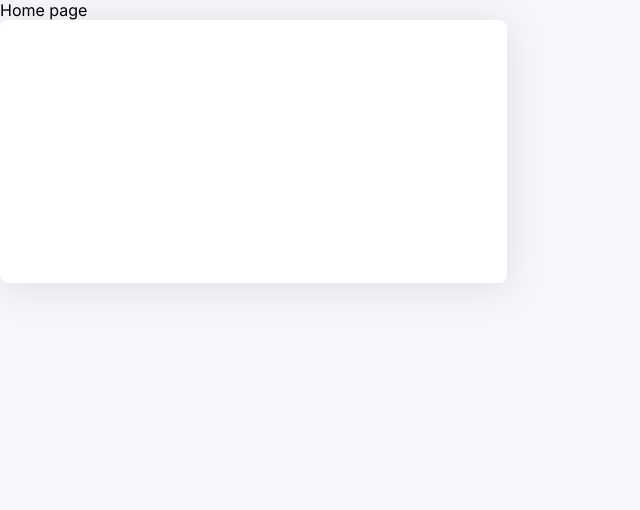
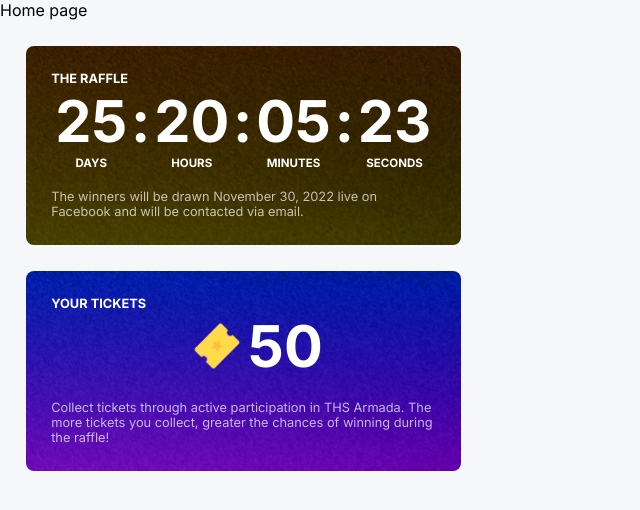
Before and after one commit to armada-ths/ac22, a React (Create React App) app: page / in a window 1280 px wide. Shown: the top 510 px of the page, without its empty margins (0-640 px from the left). Built offline with nearby package versions, Linux system fonts and the light colour scheme; the HTML template or start-up script is replaced by a standard one.

Commit message:
both count down & total ticktes components done

```diff
--- a/package.json
+++ b/package.json
@@ -11,6 +11,7 @@
     "@types/react": "^18.0.21",
     "@types/react-dom": "^18.0.6",
     "react": "^18.2.0",
+    "react-countdown": "^2.3.3",
     "react-dom": "^18.2.0",
     "react-router-dom": "^6.4.2",
     "react-scripts": "5.0.1",
--- a/src/components/Countdown/Countdown.css
+++ /dev/null
@@ -1,21 +0,0 @@
-.box {
-    display: flex;
-    flex-direction: column;
-    align-items: flex-start;
-    padding: 24px;
-    gap: 24px;
-
-    width: 456px;
-    height: 212px;
-
-    background: linear-gradient(0deg, rgba(224, 202, 10, 0.79), rgba(224, 202, 10, 0.79));
-    background-blend-mode: color, normal;
-    border-radius: 16px;
-
-    /* Inside auto layout */
-
-    flex: none;
-    order: 1;
-    align-self: stretch;
-    flex-grow: 1;
-}
--- a/src/components/Countdown/Countdown.tsx
+++ /dev/null
@@ -1,19 +0,0 @@
-import React, { FC } from 'react'
-import './Countdown.css'
-interface Props {
-    today: number;
-}
-const Countdown: FC<Props> = ({today}) => {
-    var closing= new Date("Dec 15, 2022, 16:00:00").getTime();
-    var count=closing-today;
-    var days=Math.floor(count/(24*60*60*1000)); //base only need to write this on paper to confirm these calculations
-    var hours=Math.floor( (count-days)/(60*60*1000));
-    var minutes= Math.floor((count-days-hours)/(60*1000));
-    var seconds= Math.floor((count-days-hours-minutes)/1000);
-    return (
-        <div className="box">
-
-
-        </div>
-    )}
-export default Countdown
--- /dev/null
+++ b/src/components/RaffleCountdown/RaffleCountdown.css
@@ -0,0 +1,53 @@
+.timerbox {
+    justify-content: center;
+    align-items: center;
+    text-align: center;
+    width: 30%;
+    background: linear-gradient(0deg, #E0CA0A, #F9A444), url('../../assets/Countdown/countdown_img.svg');
+    background-blend-mode: color, normal;
+    border-radius: 8px;
+    padding: 2%;
+    margin: 2%;
+}
+
+.title{
+    font-size: 1vw;
+    text-align: left;
+    color: var(--white);
+    font-weight: var(--title-weight);
+}
+.exposition{
+    font-size: 1vw;
+    text-align: left;
+    color: var(--white);
+    font-weight: var(--subsubtitle-weight);
+    padding-top: 5%;
+    opacity: 70%;
+}
+
+.counter {
+    display: flex;
+    flex-direction: row;
+    column-gap: 1%;
+    text-align: center;
+    justify-content: center;
+}
+
+.numb {
+    font-size: 4.5vw;
+    display: flex;
+    flex-direction: column;
+    color: var(--white);
+    font-weight: var(--title-weight);
+}
+
+.mini{
+    font-size: 0.2em;
+}
+
+.raffled {
+    display: flex;
+    flex-direction: column;
+    color: var(--white);
+    font-weight: var(--title-weight);
+}
--- /dev/null
+++ b/src/components/RaffleCountdown/RaffleCountdown.tsx
@@ -0,0 +1,41 @@
+import React, { FC } from 'react'
+import './RaffleCountdown.css'
+import Countdown, { zeroPad } from 'react-countdown';
+
+interface Props {
+}
+const RaffleCountdown: FC<Props> = () => {
+    var today = Date.now();
+    var closing = new Date("Nov 30, 2022, 16:00:00");
+    const done = today > closing.getTime();
+
+    const rafflecountdown = ({ days, hours, minutes, seconds }: { days: number, hours: number, minutes: number, seconds: number }) => {
+        return (
+
+                <div className='counter'>
+                    <div className='numb'><div>{zeroPad(days, 2)}</div><div className='mini'>DAYS</div></div>
+                    <div className='numb'> : </div>
+                    <div className='numb'><div>{zeroPad(hours, 2)}</div><div className='mini'>HOURS</div></div>
+                    <div className='numb'> : </div>
+                    <div className='numb'><div>{zeroPad(minutes, 2)}</div><div className='mini'>MINUTES</div></div>
+                    <div className='numb'> : </div>
+                    <div className='numb'><div>{zeroPad(seconds, 2)}</div><div className='mini'>SECONDS</div></div>
+                </div>
+        )
+    };
+
+    return (
+        <div className="timerbox">
+            <div className='title'>THE RAFFLE</div>
+            {done ?
+                    <h3 className='raffled'><div>It's time to raffle!</div> <div>May the odds be ever in your favour</div></h3>
+                :
+                <Countdown date={closing} renderer={rafflecountdown} />
+            }
+            <div className='exposition'> The winners will be drawn November 30, 2022 live on Facebook and will be contacted via email.</div>
+        </div>
+    )
+}
+
+
+export default RaffleCountdown
--- /dev/null
+++ b/src/components/TicketCounter/TicketCounter.css
@@ -0,0 +1,45 @@
+.counterbox {
+    display: flex;
+    flex-direction: column;
+    justify-content: center;
+
+    padding: 2%;
+    width: 30%;
+    background: linear-gradient(0deg, rgb(102	0	174	), rgb(40	74	213	)), url('../../assets/Countdown/countdown_img.svg');
+    background-blend-mode: color, normal;
+    border-radius: 8px;
+    margin: 2%;
+}
+.title{
+    font-size: 1vw;
+    text-align: left;
+    color: var(--white);
+    font-weight: var(--title-weight);
+}
+.exposition{
+    font-size: 1vw;
+    text-align: left;
+    color: var(--white);
+    font-weight: var(--subsubtitle-weight);
+    padding-top: 5%;
+    opacity: 70%;
+}
+.ticket-flex {
+    display: flex;
+    flex-direction: row;
+    padding-left: 9.9vw;  /* do not change centering is based on box sixe, the box total is 30vw img and text is 4.5vw each with paddinf of 2%of 30 thus padding 9.9*/
+    padding-right: 9.9vw;
+    width: 100%;
+    justify-content: center;
+
+}
+
+.ticket-flex, img{
+    width: 40%;
+    }
+
+.tickets{
+    font-size: 4.5vw;
+    font-weight: var(--title-weight);
+    color: var(--white);
+}
--- /dev/null
+++ b/src/components/TicketCounter/TicketCounter.tsx
@@ -0,0 +1,24 @@
+import React, { FC } from 'react'
+import './TicketCounter.css'
+import ticket_img from '../../assets/TicketState/ticket-img.svg'
+
+
+interface Props {
+    tickets: number
+}
+const TicketCounter: FC<Props> = ({ tickets }) => {
+    return (
+        <div className="counterbox">
+            <div className='title'>YOUR TICKETS</div>
+            <div className='ticket-flex'>
+                <img src={ticket_img}/>
+                <div className='tickets'>{tickets}</div>
+
+            </div>
+
+            <div className='exposition'> Collect tickets through active participation in THS Armada. The more tickets you collect, greater the chances of winning during the raffle!</div>
+        </div>
+    )
+}
+
+export default TicketCounter
--- a/src/views/Home.tsx
+++ b/src/views/Home.tsx
@@ -1,12 +1,14 @@
 import React, { FC } from "react";
-import Countdown from "../components/Countdown/Countdown";
+import RaffleCountdown from "../components/RaffleCountdown/RaffleCountdown";
+import TicketCounter from "../components/TicketCounter/TicketCounter";
 interface Props {
 }
 
 const HomeViewer: FC<Props> = () => {
 	return <div>Home page
 		<div>
-			<Countdown today={Date.now()}/>
+			<RaffleCountdown/>
+			<TicketCounter tickets={50}/>
 		</div>
 	</div>;
 };
--- a/src/views/TutorialView/TutorialView.tsx
+++ b/src/views/TutorialView/TutorialView.tsx
@@ -8,7 +8,7 @@ const TutorialView: FC<Props> = () => {
         <div className="flex-bx">
             <AuthHeading title="Tutorial" />
             <div className="subtitles">How to Play</div>
-            <div className="text-img box">
+            <div className="text-img tutorialbox">
                 <p> <strong>Goal:</strong> Win the prises at the raffle a week after armada!
                     How to win: Collect as many super tickets for the raffle as possible to increase your chance to win!
                     To get tickets, talk to the different booths at the armada fair and be rewarded tickets when completing their tasks.
@@ -29,7 +29,7 @@ const TutorialView: FC<Props> = () => {
                 How to Use the App
             </div>
 
-            <div className="box">
+            <div className="tutorialbox">
 
                 <div className="subsubtitles">Navigation bar</div>
                 <div className="text-img">
--- a/src/views/TutorialView/tutorial-view.css
+++ b/src/views/TutorialView/tutorial-view.css
@@ -47,9 +47,8 @@ li {
     background-color: var(--black-tetriary);
 }
 
-.box {
+.tutorialbox {
     padding: 2%;
-    border-radius: 16px;
     background-color: var(--white);
     box-shadow: 0px 4px 40px rgba(0, 0, 0, 0.1);
     border-radius: 8px;
```
Also changed, not shown: src/assets/Countdown/countdown_img.svg (added).
